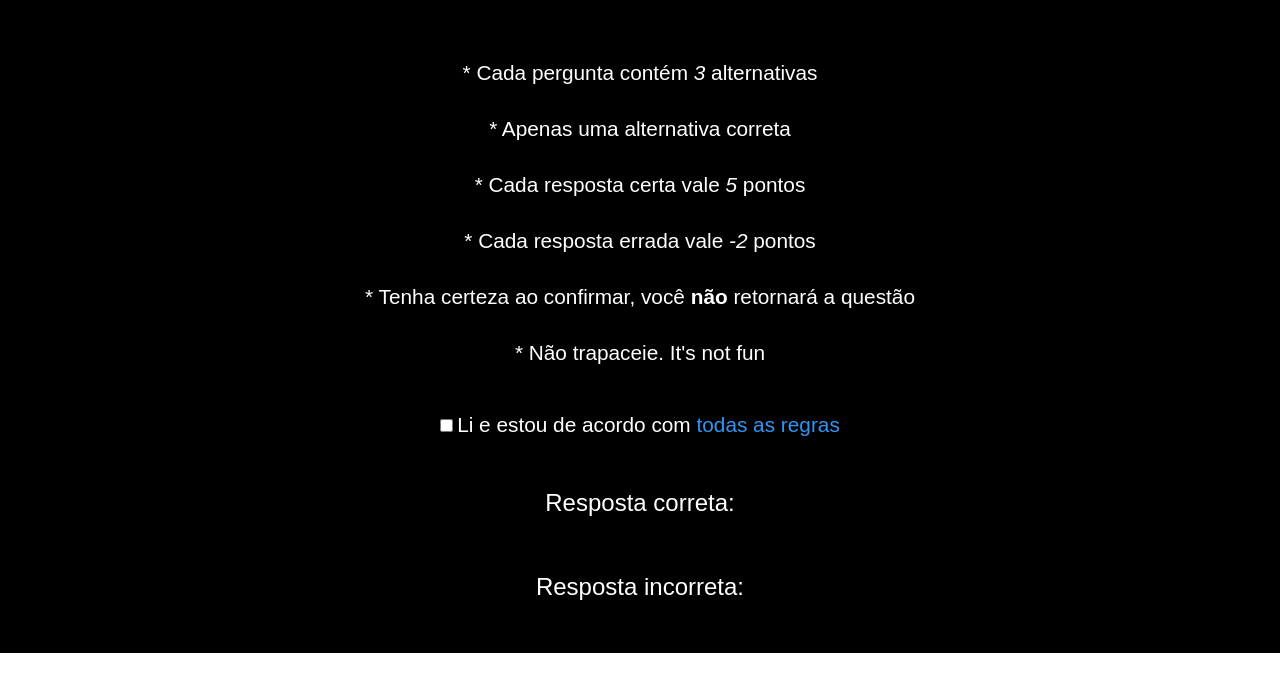
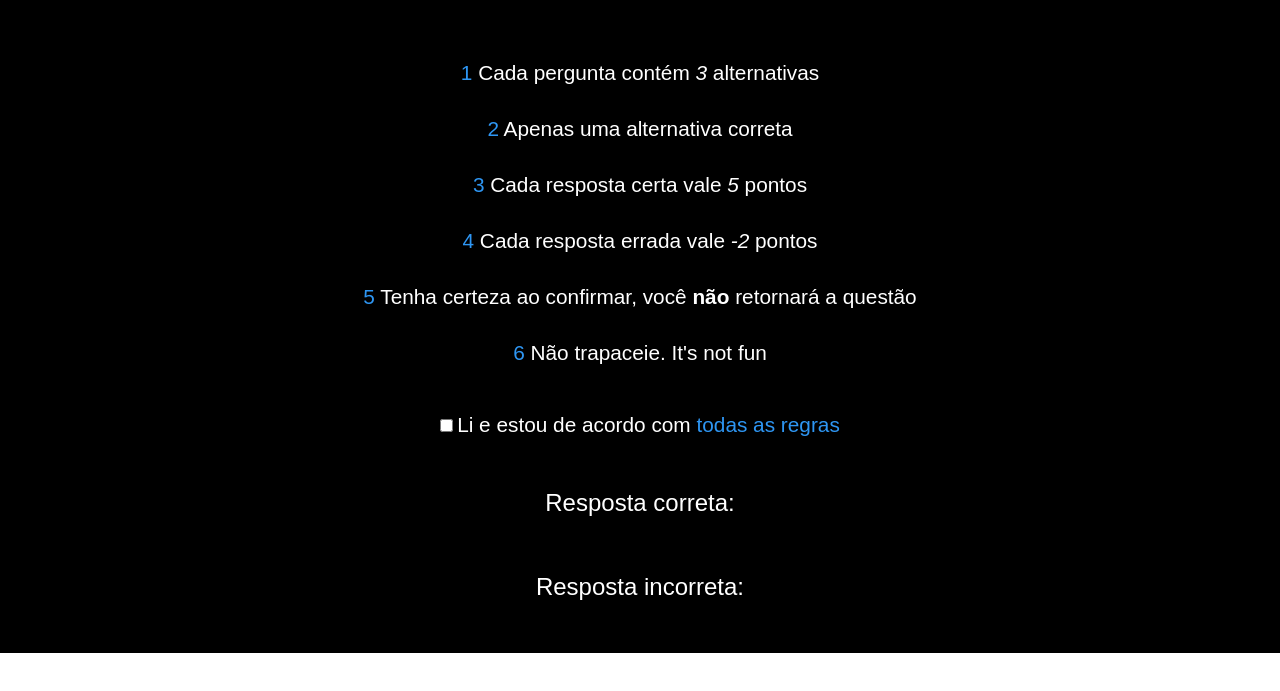
Before and after one commit to arthurcotrim/quiz-project, a plain HTML site: page questions/message.html in a window 1280 px wide. Shown: the part 87-778 px from the top of the page. Drawn offline with Linux system fonts and the light colour scheme.

Commit message:
Changed the tag <ol> to <ul> and removed the asterisk and put numbers Added another link:css to the list.css Closed the .instructions after the tag </ul>

```diff
--- a/questions/message.html
+++ b/questions/message.html
@@ -9,6 +9,7 @@
     <link rel="stylesheet" href="../styles/main.css">
     <link rel="stylesheet" href="../styles/questions.css">
     <link rel="stylesheet" href="../styles/btn.css">
+    <link rel="stylesheet" href="../styles/list.css">
 
     <title>Verification | Dev Quiz</title>
 </head>
@@ -19,14 +20,15 @@
             <h2>Aqui vão algumas intruções e regras sobre nosso <span>Dev Quiz</span></h2>
 
             <div class="instuctions">
-                <ol>
-                    <li>* Cada pergunta contém <em>3</em> alternativas</li>
-                    <li>* Apenas uma alternativa correta</li>
-                    <li>* Cada resposta certa vale <em>5</em> pontos</li>
-                    <li>* Cada resposta errada vale <em>-2</em> pontos</li>
-                    <li>* Tenha certeza ao confirmar, você <b>não</b> retornará a questão</li>
-                    <li>* Não trapaceie. It's not fun</li>
-                </ol>
+                <ul>
+                    <li><span>1</span> Cada pergunta contém <em>3</em> alternativas</li>
+                    <li><span>2</span> Apenas uma alternativa correta</li>
+                    <li><span>3</span> Cada resposta certa vale <em>5</em> pontos</li>
+                    <li><span>4</span> Cada resposta errada vale <em>-2</em> pontos</li>
+                    <li><span>5</span> Tenha certeza ao confirmar, você <b>não</b> retornará a questão</li>
+                    <li><span>6</span> Não trapaceie. It's not fun</li>
+                </ul>
+            </div>
 
             <div class="confirm-agreed">
                 <a href="#btn-sec"><input type="checkbox" id="agreed" onclick="btn()"></a>
@@ -52,8 +54,6 @@
                     Let's go
                 </a>
             </div>
-
-            </div>
         </div>
     </div>
 
```
Lines whose indentation alone changed are shown as unchanged.
